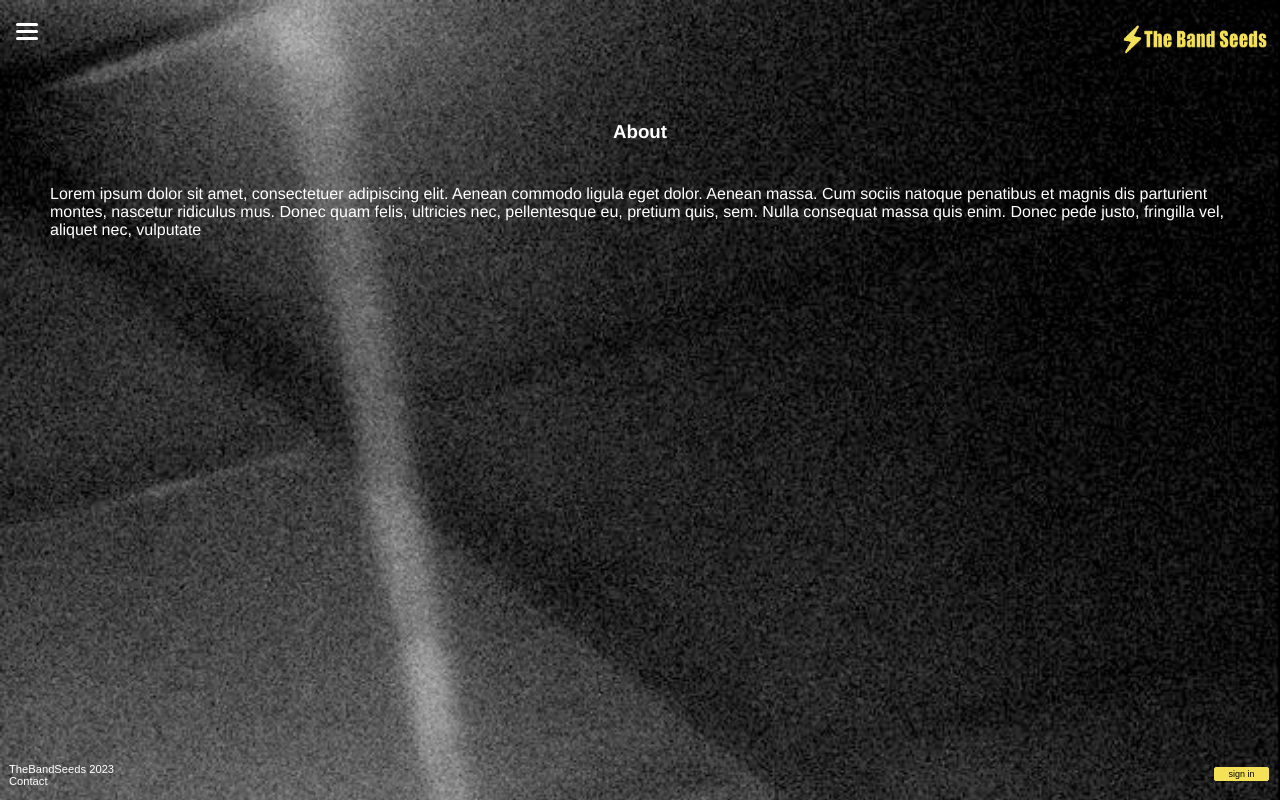
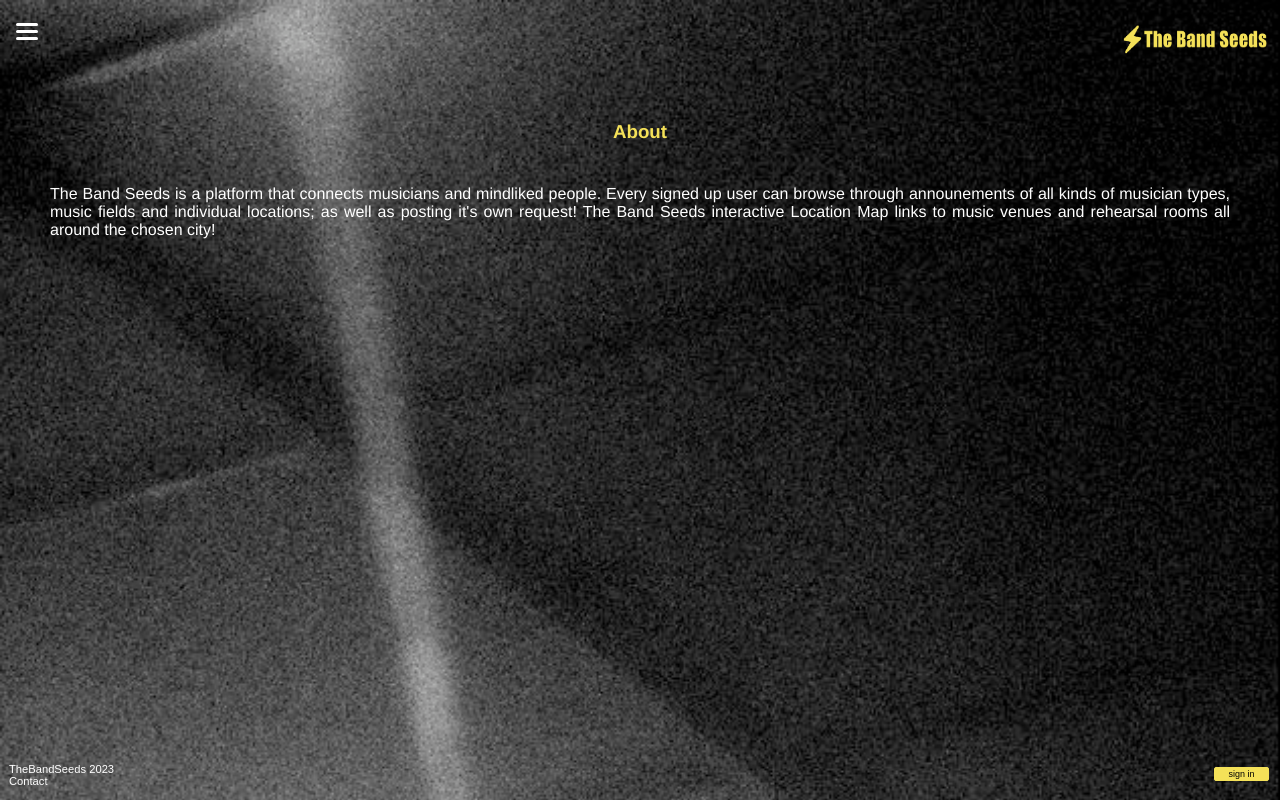
Before and after one commit to JoseMTrias/my-capstone-app, a Next.js app: page /about in a window 1280 px wide. Built offline with nearby package versions, Linux system fonts and the light colour scheme; no server answers.

Commit message:
text for about landing and typography

```diff
--- a/src/pages/about.js
+++ b/src/pages/about.js
@@ -8,12 +8,10 @@ export default function AboutPage() {
 				<meta key="description" name="description" content="About" />
 			</Head>
 			<h3 className='map-header'>About</h3>
-			<p>
-				Lorem ipsum dolor sit amet, consectetuer adipiscing elit. Aenean commodo ligula eget
-				dolor. Aenean massa. Cum sociis natoque penatibus et magnis dis parturient montes,
-				nascetur ridiculus mus. Donec quam felis, ultricies nec, pellentesque eu, pretium
-				quis, sem. Nulla consequat massa quis enim. Donec pede justo, fringilla vel, aliquet
-				nec, vulputate
+			<p className='about-text'>
+			The Band Seeds is a platform that connects musicians and mindliked people. Every signed up user can browse through
+			announements of all kinds of musician types, music fields and individual locations; as well as posting it's own request!
+			The Band Seeds interactive Location Map links to music venues and rehearsal rooms all around the chosen city!
 			</p>
 		</>
 	);
--- a/src/styles.js
+++ b/src/styles.js
@@ -11,6 +11,10 @@ export const GlobalStyle = createGlobalStyle`
 		font-family: Arial, Helvetica, sans-serif;
 		font-size: 16px;
 		font-family: Arial, Helvetica, sans-serif;
+	}
+
+	textarea {
+		font-family: inherit;
 	}
 
 	body {
@@ -60,11 +64,15 @@ export const GlobalStyle = createGlobalStyle`
 	.map-header {
 		display: flex;
 		justify-content: center;
+		color: #f4e158;
 	}
 
 	.slogan {
 		color: #f4e158;
 		padding-top: 30px;
+		display: flex;
+		justify-content: left;
+		text-align: left;
 	}
 
 	.about-header {
@@ -82,4 +90,12 @@ export const GlobalStyle = createGlobalStyle`
 		color: white;
 	}
 
+	.p-text-landingpage {
+		text-align: justify;
+	}
+	.about-text {
+		text-align: justify;
+
+	}
+
 `;
```
Also changed, not shown: src/pages/index.js (+3 -4 lines).
